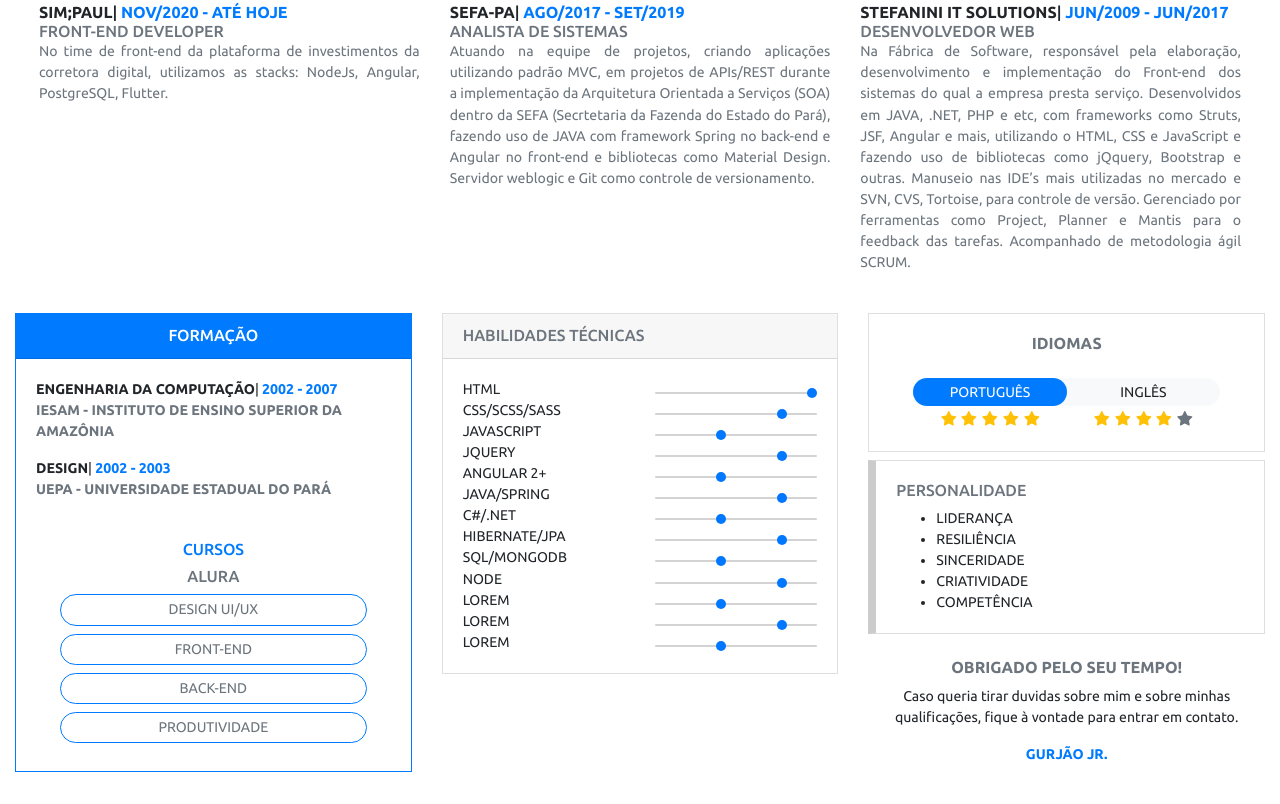
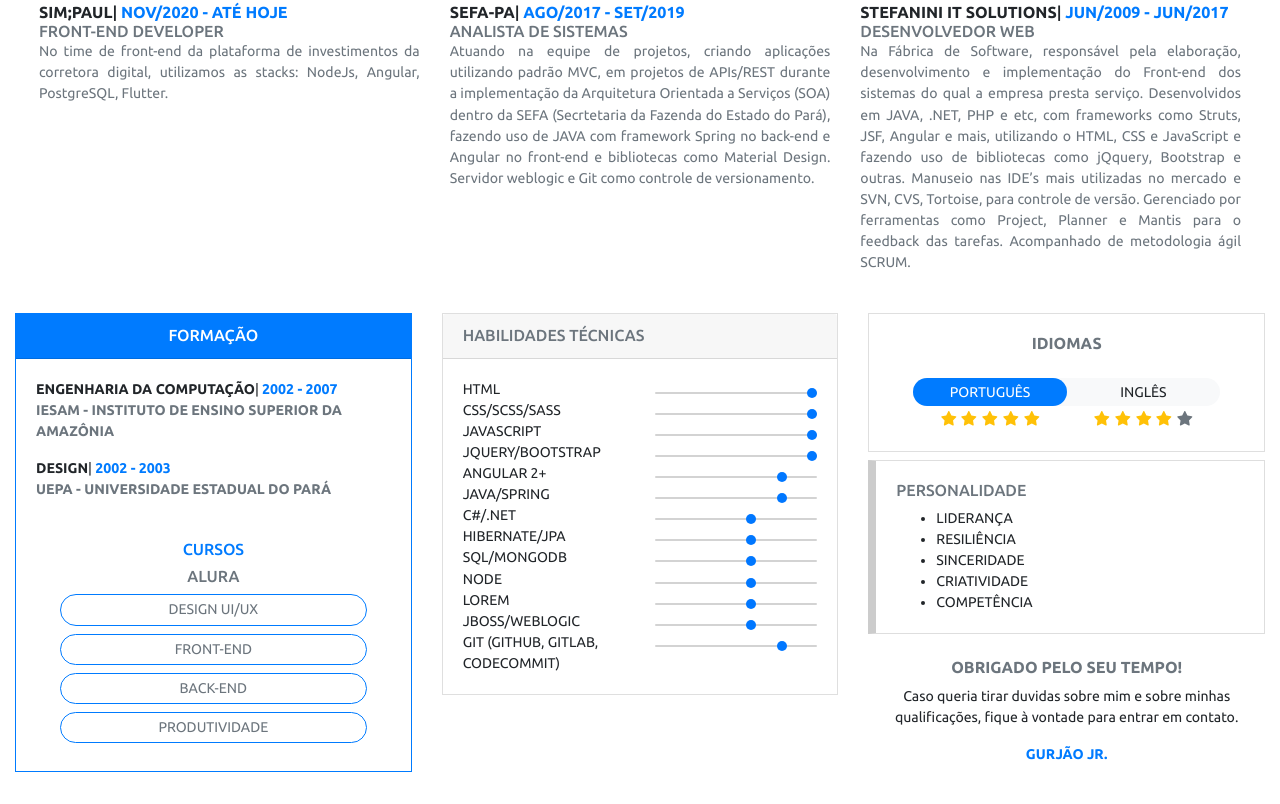
Before and after one commit to gurjao/curriculum, a website: page index.html in a window 1280 px wide. Shown: the part 475-1279 px from the top of the page. Drawn offline with Linux system fonts and the light colour scheme.

Commit message:
Atualizando JSON

```diff
--- a/index.html
+++ b/index.html
@@ -104,19 +104,19 @@
 						</div>
 						<div class="row">
 							<div id="habilidade2" class="col">Lorem</div>
-							<div class="col"> <div class="range-field"> <input type="range" value="8" min="0" max="10" class="slider" disabled="true" /></div></div>
+							<div class="col"> <div class="range-field"> <input type="range" value="10" min="0" max="10" class="slider" disabled="true" /></div></div>
 						</div>
 						<div class="row">
 							<div id="habilidade3" class="col">Lorem</div>
-							<div class="col"> <div class="range-field"> <input type="range" value="4" min="0" max="10" class="slider" disabled="true" /></div></div>
+							<div class="col"> <div class="range-field"> <input type="range" value="10" min="0" max="10" class="slider" disabled="true" /></div></div>
 						</div>
 						<div class="row">
 							<div id="habilidade4" class="col">Lorem</div>
-							<div class="col"><div class="range-field"><input type="range" value="8" min="0" max="10" class="slider" disabled="true" /></div></div>
+							<div class="col"><div class="range-field"><input type="range" value="10" min="0" max="10" class="slider" disabled="true" /></div></div>
 						</div>
 						<div class="row">
 							<div id="habilidade5" class="col">Lorem</div>
-							<div class="col"><div class="range-field"><input type="range" value="4" min="0" max="10" class="slider" disabled="true" /></div></div>
+							<div class="col"><div class="range-field"><input type="range" value="8" min="0" max="10" class="slider" disabled="true" /></div></div>
 						</div>
 						<div class="row">
 							<div id="habilidade6" class="col">Lorem</div>
@@ -124,31 +124,31 @@
 						</div>
 						<div class="row">
 							<div id="habilidade7" class="col">Lorem</div>
-							<div class="col"> <div class="range-field"> <input type="range" value="4" min="0" max="10" class="slider" disabled="true" /></div></div>
+							<div class="col"> <div class="range-field"> <input type="range" value="6" min="0" max="10" class="slider" disabled="true" /></div></div>
 						</div>
 						<div class="row">
 							<div id="habilidade8" class="col">Lorem</div>
-							<div class="col"><div class="range-field"><input type="range" value="8" min="0" max="10" class="slider" disabled="true" /></div></div>
+							<div class="col"><div class="range-field"><input type="range" value="6" min="0" max="10" class="slider" disabled="true" /></div></div>
 						</div>
 						<div class="row">
 							<div id="habilidade9" class="col">Lorem</div>
-							<div class="col"><div class="range-field"><input type="range" value="4" min="0" max="10" class="slider" disabled="true" /></div></div>
+							<div class="col"><div class="range-field"><input type="range" value="6" min="0" max="10" class="slider" disabled="true" /></div></div>
 						</div>
 						<div class="row">
 							<div id="habilidade10" class="col">Lorem</div>
-							<div class="col"> <div class="range-field"> <input type="range" value="8" min="0" max="10" class="slider" disabled="true" /></div></div>
+							<div class="col"> <div class="range-field"> <input type="range" value="6" min="0" max="10" class="slider" disabled="true" /></div></div>
 						</div>
 						<div class="row">
 							<div id="habilidade1" class="col">Lorem</div>
-							<div class="col"> <div class="range-field"> <input type="range" value="4" min="0" max="10" class="slider" disabled="true" /></div></div>
+							<div class="col"> <div class="range-field"> <input type="range" value="6" min="0" max="10" class="slider" disabled="true" /></div></div>
 						</div>
 						<div class="row">
 							<div id="habilidade11" class="col">Lorem</div>
-							<div class="col"><div class="range-field"><input type="range" value="8" min="0" max="10" class="slider" disabled="true" /></div></div>
+							<div class="col"><div class="range-field"><input type="range" value="6" min="0" max="10" class="slider" disabled="true" /></div></div>
 						</div>
 						<div class="row">
 							<div id="habilidade12" class="col">Lorem</div>
-							<div class="col"><div class="range-field"><input type="range" value="4" min="0" max="10" class="slider" disabled="true" /></div></div>
+							<div class="col"><div class="range-field"><input type="range" value="8" min="0" max="10" class="slider" disabled="true" /></div></div>
 						</div>
 					</div>
 				</div>
--- a/info.json
+++ b/info.json
@@ -63,7 +63,7 @@
             "score": "10"
         },
         {
-            "nome": "jQuery",
+            "nome": "jQuery/Bootstrap",
             "score": "10"
         },
         {
--- a/public/js/app.js
+++ b/public/js/app.js
@@ -56,6 +56,8 @@ fetch('https://raw.githubusercontent.com/gurjao/curriculum/master/info.json')
     document.querySelector('#habilidade8').innerHTML = json.habilidade[7].nome;
     document.querySelector('#habilidade9').innerHTML = json.habilidade[8].nome;
     document.querySelector('#habilidade10').innerHTML = json.habilidade[9].nome;
+    document.querySelector('#habilidade11').innerHTML = json.habilidade[10].nome;
+    document.querySelector('#habilidade12').innerHTML = json.habilidade[11].nome;
 
     /* Idioma */
     document.querySelector('#idioma1').innerHTML = json.idioma[0].nome;
```
